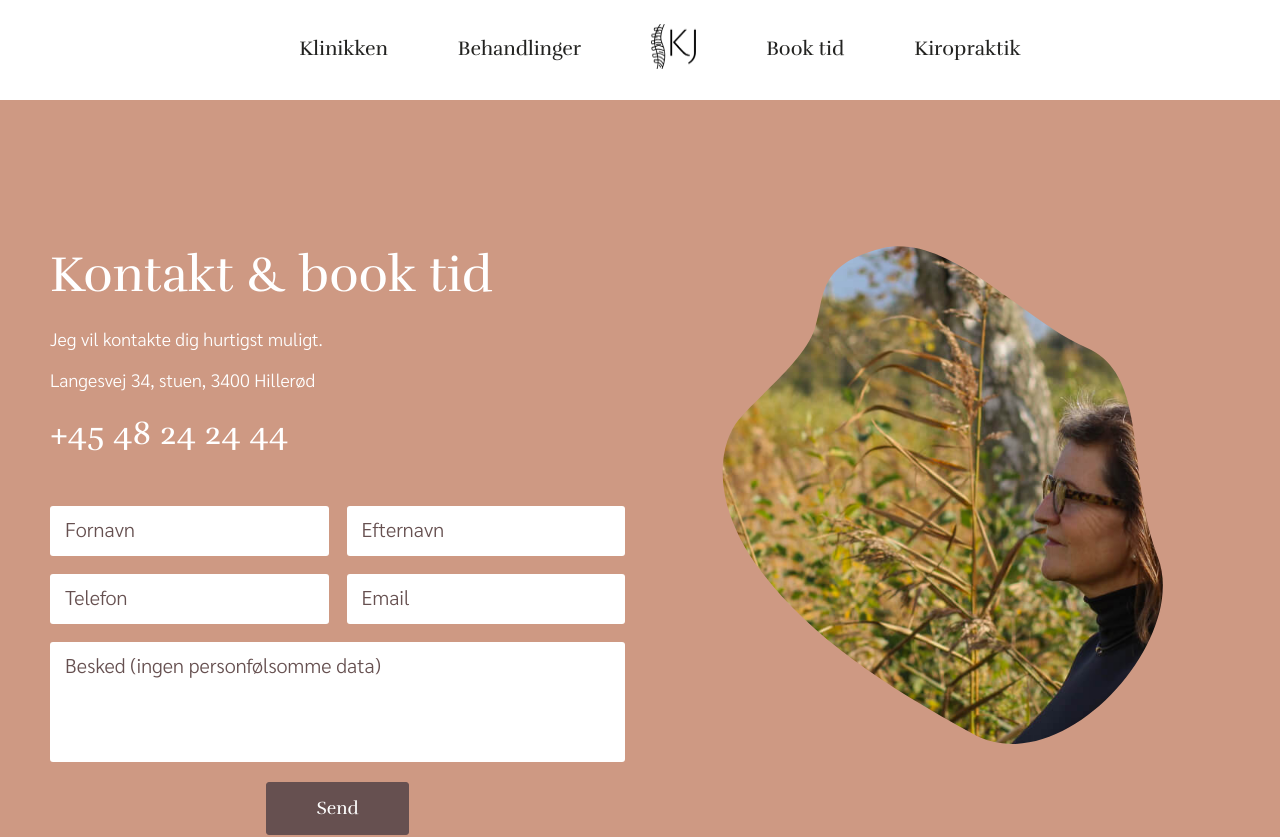
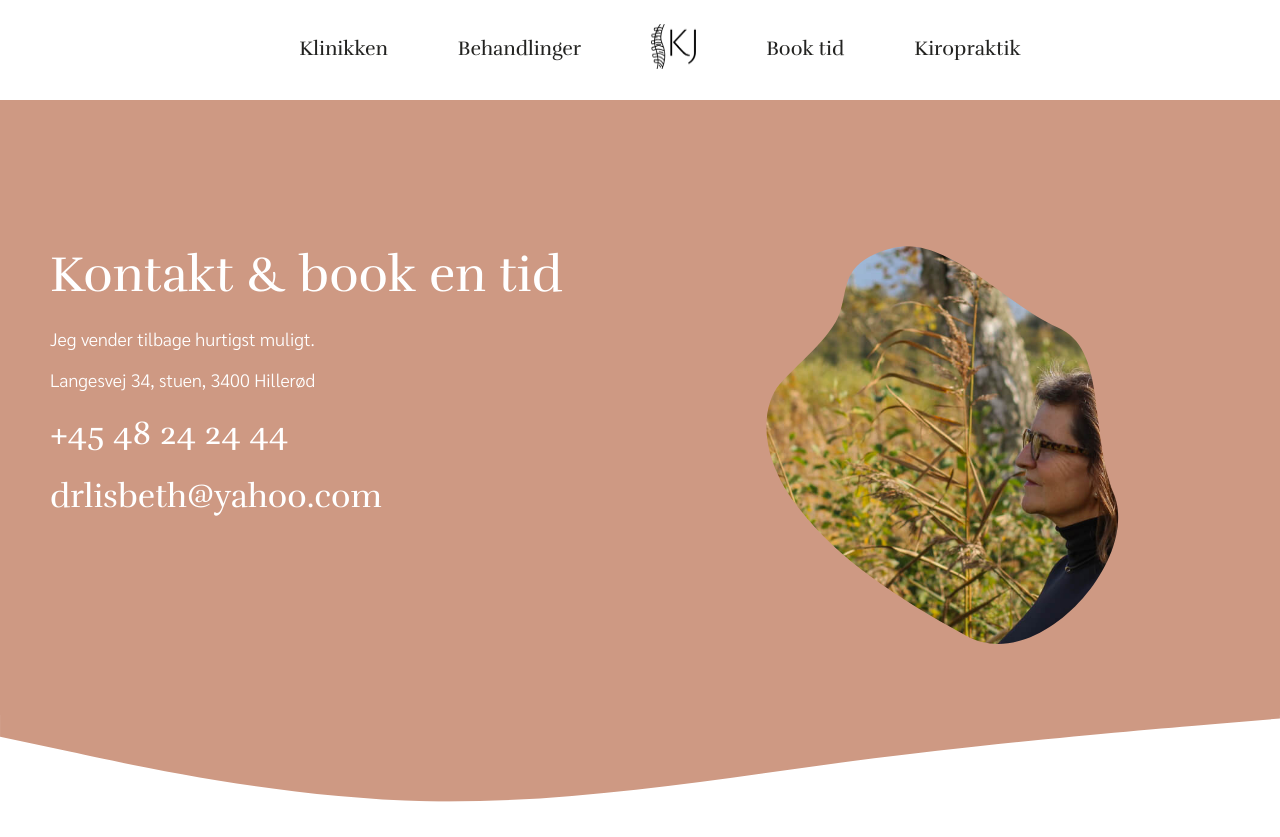
Before and after one commit to ChristofferOakDigital/enhedsterapi, a Next.js app: page /kontakt in a window 1280 px wide. Shown: the top 837 px of the page. Built offline with nearby package versions, Linux system fonts and the light colour scheme.

Commit message:
replacing contact form with email link

```diff
--- a/components/form.tsx
+++ b/components/form.tsx
@@ -82,8 +82,11 @@ const Form = (content: FormContent) => {
             <a className="phone" href="tel:+4548242444">
               +45 48 24 24 44
             </a>
+            <a className="email" href="mailto:drlisbeth@yahoo.com">
+              drlisbeth@yahoo.com
+            </a>
 
-            <form className="form" onSubmit={handleSubmit}>
+            {/* <form className="form" onSubmit={handleSubmit}>
               <fieldset>
                 <div className="label">
                   <input
@@ -159,7 +162,7 @@ const Form = (content: FormContent) => {
                   {loading && <Loader size="20px" border="thin" />}
                 </button>
               </fieldset>
-            </form>
+            </form> */}
           </article>
         </div>
       </div>
@@ -196,11 +199,16 @@ const Form = (content: FormContent) => {
           color: var(--white);
         }
 
-        .phone {
-          display: inline-block;
-          margin-bottom: 5rem;
+        .phone,
+        .email {
+          display: block;
+          margin-bottom: 2rem;
           font-family: var(--font-heading);
           font-size: 3.3rem;
+        }
+
+        .email {
+          margin-bottom: 5rem;
         }
 
         .form {
--- a/pages/kontakt.tsx
+++ b/pages/kontakt.tsx
@@ -1,14 +1,14 @@
-import type { NextPage } from 'next';
-import Head from 'next/head';
-import Form from '../components/form';
+import type { NextPage } from "next";
+import Head from "next/head";
+import Form from "../components/form";
 
 const Contact: NextPage = () => {
   const formContent = {
-        title: 'Kontakt & book tid',
-        text: 'Jeg vil kontakte dig hurtigst muligt.',
+    title: "Kontakt & book en tid",
+    text: "Jeg vender tilbage hurtigst muligt.",
     image: {
-            src: '/images/enhedsterapeut-lisbeth-jessen.jpg',
-            alt: 'Enhedsterapeut Lisbeth Jessen',
+      src: "/images/enhedsterapeut-lisbeth-jessen.jpg",
+      alt: "Enhedsterapeut Lisbeth Jessen",
     },
   };
 
@@ -21,10 +21,7 @@ const Contact: NextPage = () => {
           content="En vej til sundhed og personlig udvikling."
         />
         <link rel="icon" href="/favicon.ico" />
-                <link
-                    rel="canonical"
-                    href="https://www.enhedsterapeut.dk/kontakt"
-                />
+        <link rel="canonical" href="https://www.enhedsterapeut.dk/kontakt" />
       </Head>
 
       <Form {...formContent} />
```
Lines whose indentation alone changed are shown as unchanged.
